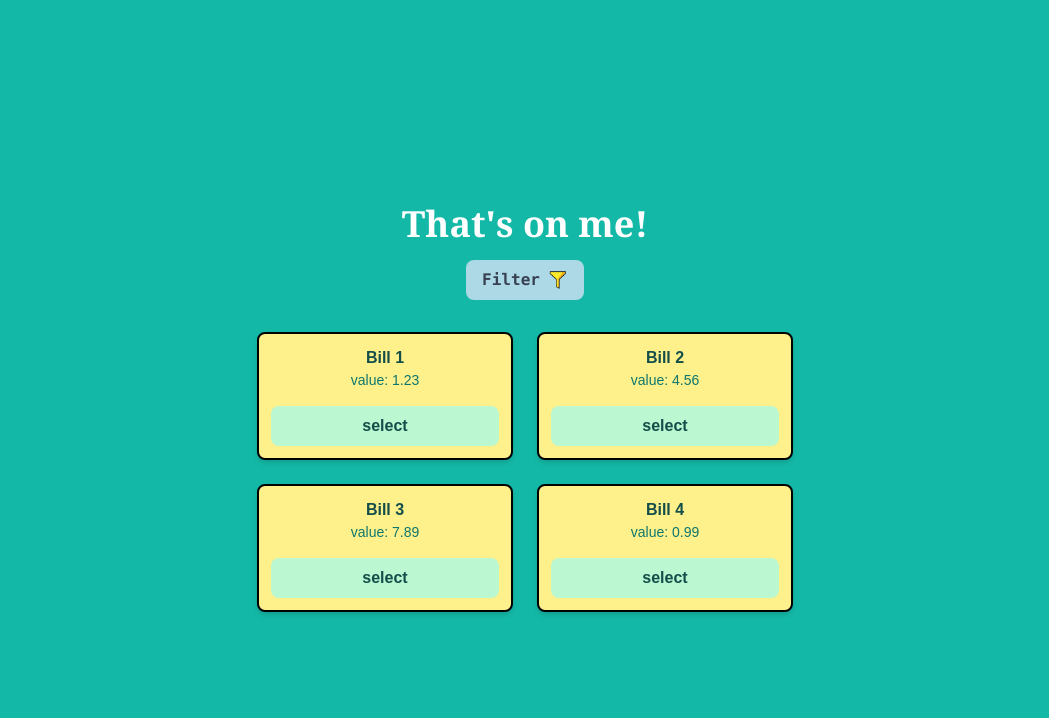
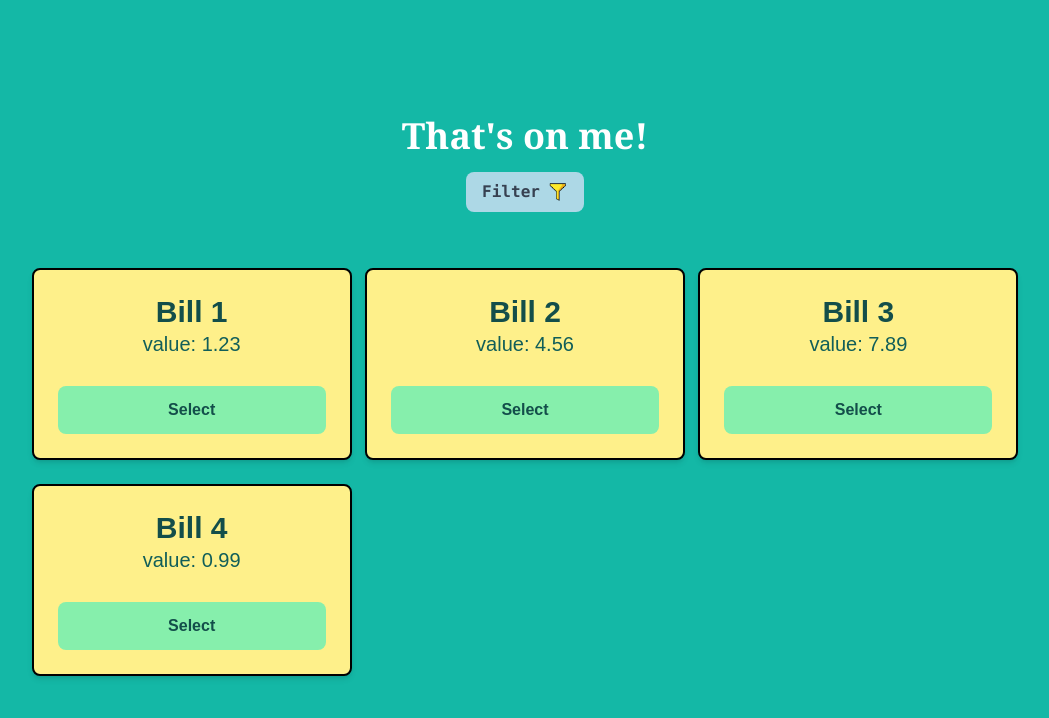
Before and after one commit to henriquemantovan/PrivateBills, a Next.js app in the folder private-bills/: page /pages/PayABill in a window 1280 px wide. Shown: the top 718 px of the page, without its empty margins (115-1164 px from the left). Built offline with nearby package versions, Linux system fonts and the light colour scheme.

Commit message:
tela 1 feita

```diff
--- a/private-bills/app/pages/PayABill/page.tsx
+++ b/private-bills/app/pages/PayABill/page.tsx
@@ -1,25 +1,28 @@
 "use client";
 import React, { useState } from 'react';
+import { useRouter } from 'next/navigation'; // Importar useRouter de next/navigation
 
 const BillCard = ({ billNumber, value, onSelect }: { billNumber: number; value: number; onSelect: () => void }) => {
     return (
-    <div className="bg-yellow-200 border-2 border-black rounded-lg p-3 text-center shadow-md h-32 flex flex-col justify-between w-64">
+      <div className="bg-yellow-200 border-2 border-black rounded-lg p-6 text-center shadow-md h-48 flex flex-col justify-between w-80">
         <div>
-        <h2 className="text-md font-bold text-teal-900">Bill {billNumber}</h2>
-        <p className="text-teal-700 text-sm">value: {value} </p>
+            <h2 className="text-3xl font-bold text-teal-900">Bill {billNumber}</h2>
+            <p className="text-xl font-medium text-teal-800">value: {value}</p>
             </div>
         <button
-        className="bg-green-200 text-teal-900 font-bold border border-black rounded-lg px-2 py-2 mt-2 hover:bg-green-300"
+          className="bg-green-300 text-teal-900 font-bold border border-black rounded-lg px-4 py-3 mt-4 hover:bg-green-400"
           onClick={onSelect}
         >
-        select
+          Select
         </button>
       </div>
     );
   };
 
+
 // Componente principal
 const BillSelectionPage = () => {
+  const router = useRouter(); // Inicializar o useRouter
   const [bills] = useState([
     { id: 1, value: 1.23 },
     { id: 2, value: 4.56 },
@@ -46,6 +49,10 @@ const BillSelectionPage = () => {
     setMinValue(''); // Limpa o campo Min Value
     setMaxValue(''); // Limpa o campo Max Value
     setShowFilter(false); // Fecha o modal
+  };
+
+  const handleSelectBill = (billId: number) => {
+    router.push(`/account/${billId}`); // Redirecionar para a página da conta
   };
 
   return (
@@ -100,7 +107,9 @@ const BillSelectionPage = () => {
                 Cancel
               </button>
             </div>
-            <button onClick={removeFilters} className="bg-[#ADD8E6] text-teal-900 font-bold px-4 py-2 rounded-lg hover:bg-yellow-400 mt-4 w-full">
+            <button onClick={removeFilters}
+              className="bg-[#ADD8E6] text-teal-900 font-bold px-4 py-2 rounded-lg hover:bg-yellow-400 mt-4 w-full"
+            >
               Remove Filters
             </button>
           </div>
@@ -108,13 +117,13 @@ const BillSelectionPage = () => {
       )}
 
       <div className="flex justify-center items-center w-full px-6 mt-4">
-        <div className="grid grid-cols-1 sm:grid-cols-2 gap-6">
+        <div className="grid grid-cols-1 sm:grid-cols-2 lg:grid-cols-3 gap-6 p-6 w-full max-w-5xl mx-auto justify-items-center">
           {filteredBills.map((bill) => (
             <BillCard
               key={bill.id}
               billNumber={bill.id}
               value={bill.value}
-              onSelect={() => alert(`Bill ${bill.id} selected!`)}
+              onSelect={() => handleSelectBill(bill.id)} // Chamar a função para redirecionar
             />
           ))}
         </div>
```
Lines whose indentation alone changed are shown as unchanged.
